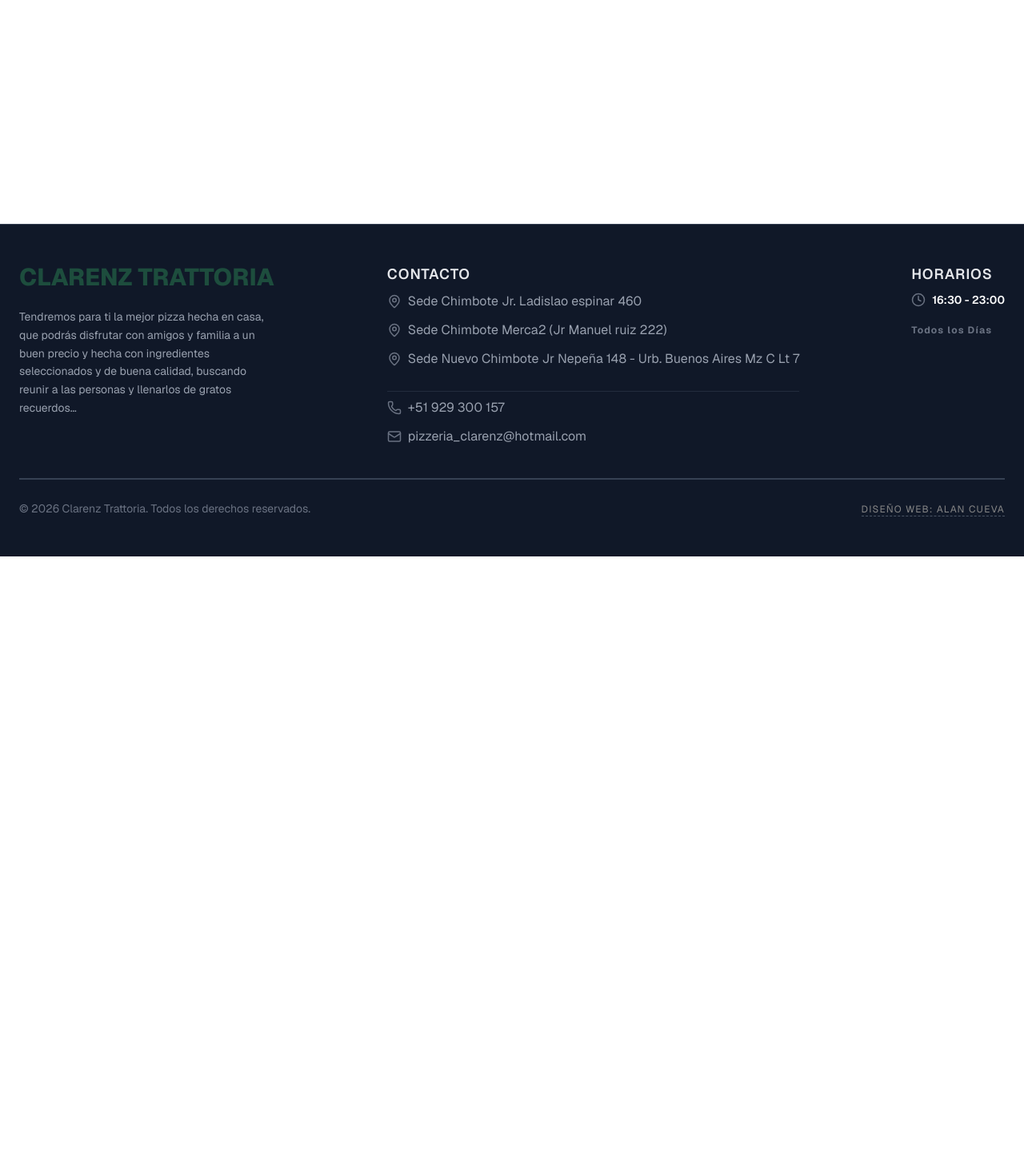
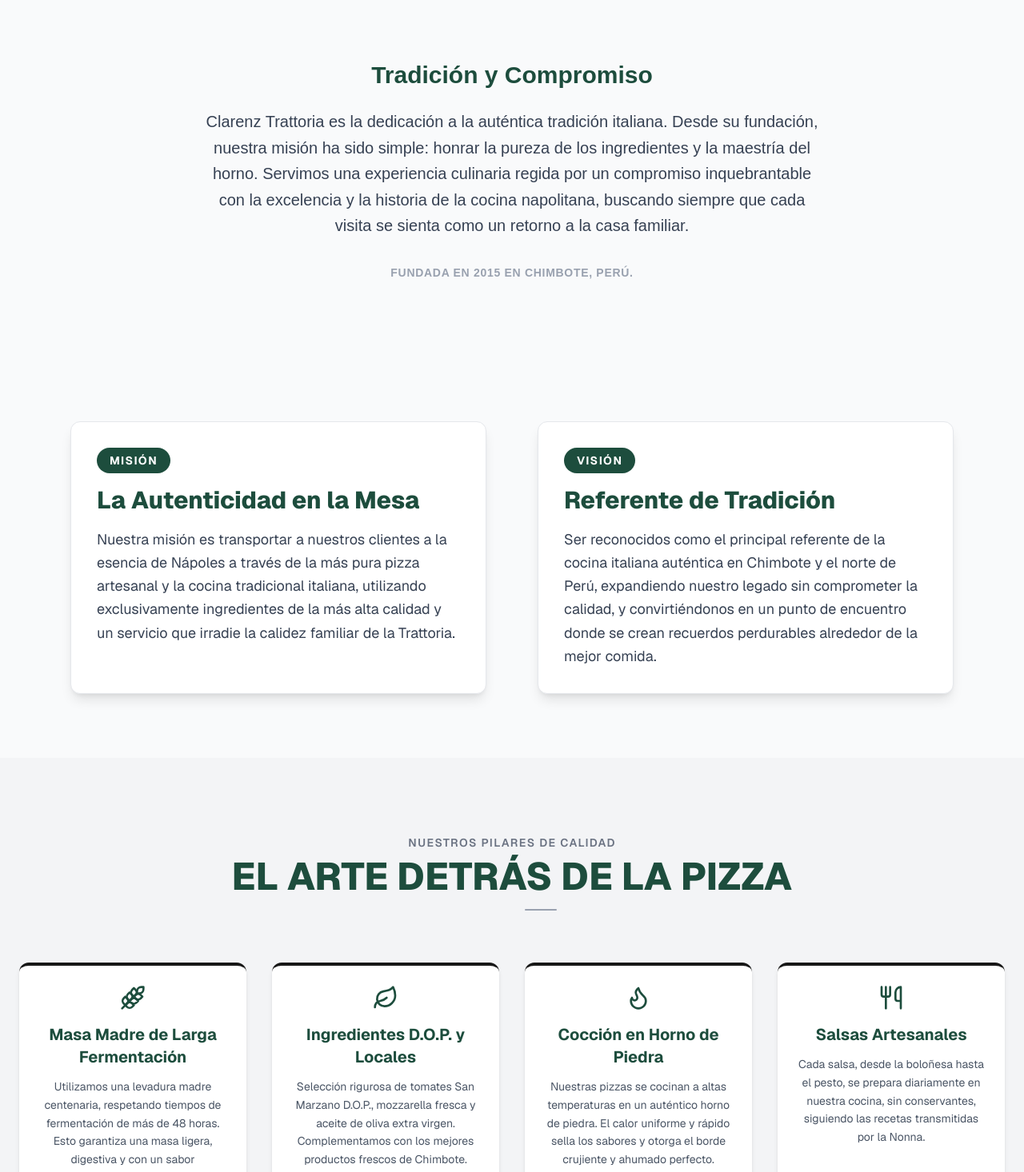
Before and after one commit to alancueva/clarenztrattoria, a Next.js app: page /page/nosotros in a window 1280 px wide. Before the commit this address had no page. Shown: the part 600-2066 px from the top of the page at 80% size. Before the commit the page ends 1296 px from the top, so only its background shows below. Built offline with nearby package versions, Linux system fonts and the light colour scheme.

Commit message:
seccion de nosotros

```diff
--- /dev/null
+++ b/src/app/page/nosotros/page.tsx
@@ -0,0 +1,17 @@
+import SectionHeader from "@/components/seccion/SectionHeader";
+import MissionVisionSection from "@/components/seccion/nosotros/MissionVisionSection"
+import IntroductionText from "@/components/seccion/nosotros/IntroductionText"
+import ArtisanProcessSection from "@/components/seccion/nosotros/ArtisanProcessSection";
+
+
+export default function Nosotros(){
+
+    return(
+        <>
+            <SectionHeader title="Nosotros" subtitle="" />
+            <IntroductionText/>
+            <MissionVisionSection/>
+            <ArtisanProcessSection/>
+        </>
+    );
+}
--- /dev/null
+++ b/src/components/seccion/nosotros/ArtisanProcessSection.tsx
@@ -0,0 +1,67 @@
+import { Leaf, Flame, Utensils, Wheat } from 'lucide-react';
+
+
+const PRIMARY_GREEN_TEXT = 'text-[#1D4D3D]';
+const BG_LIGHT_GRAY = 'bg-gray-100';
+
+
+export default function ArtisanProcessSection() {
+
+    const processItems = [
+        {
+            icon: <Wheat size={32} className={PRIMARY_GREEN_TEXT} />,
+            title: "Masa Madre de Larga Fermentación",
+            description: "Utilizamos una levadura madre centenaria, respetando tiempos de fermentación de más de 48 horas. Esto garantiza una masa ligera, digestiva y con un sabor incomparable.",
+        },
+        {
+            icon: <Leaf size={32} className={PRIMARY_GREEN_TEXT} />,
+            title: "Ingredientes D.O.P. y Locales",
+            description: "Selección rigurosa de tomates San Marzano D.O.P., mozzarella fresca y aceite de oliva extra virgen. Complementamos con los mejores productos frescos de Chimbote.",
+        },
+        {
+            icon: <Flame size={32} className={PRIMARY_GREEN_TEXT} />,
+            title: "Cocción en Horno de Piedra",
+            description: "Nuestras pizzas se cocinan a altas temperaturas en un auténtico horno de piedra. El calor uniforme y rápido sella los sabores y otorga el borde crujiente y ahumado perfecto.",
+        },
+        {
+            icon: <Utensils size={32} className={PRIMARY_GREEN_TEXT} />,
+            title: "Salsas Artesanales",
+            description: "Cada salsa, desde la boloñesa hasta el pesto, se prepara diariamente en nuestra cocina, sin conservantes, siguiendo las recetas transmitidas por la Nonna.",
+        },
+    ];
+
+    return (
+        <div className={`py-20 sm:py-24 ${BG_LIGHT_GRAY} font-sans`}>
+            <div className="max-w-7xl mx-auto px-6">
+
+                <div className="text-center mb-16">
+                    <h2 className="text-sm font-semibold tracking-widest uppercase text-gray-500 mb-2">
+                        Nuestros Pilares de Calidad
+                    </h2>
+                    <h1 className={`text-4xl md:text-5xl font-extrabold ${PRIMARY_GREEN_TEXT}`}>
+                        EL ARTE DETRÁS DE LA PIZZA
+                    </h1>
+                    <div className="mt-4 flex justify-center items-center space-x-2">
+                        <div className={`h-1 w-16 rounded-full`} style={{ backgroundColor: PRIMARY_GREEN_TEXT }}></div>
+                        <div className={`h-0.5 w-10 bg-gray-400 rounded-full`}></div>
+                    </div>
+                </div>
+
+                <div className="grid grid-cols-1 md:grid-cols-2 lg:grid-cols-4 gap-8">
+                    {processItems.map((item, index) => (
+                        <div key={index} className="p-6 bg-white rounded-xl shadow-md text-center hover:shadow-xl transition-shadow duration-300 border-t-4" style={{ borderColor: PRIMARY_GREEN_TEXT }}>
+                            <div className="flex justify-center mb-4">{item.icon}</div>
+                            <h3 className={`text-xl font-bold ${PRIMARY_GREEN_TEXT} mb-3`}>
+                                {item.title}
+                            </h3>
+                            <p className="text-gray-600 text-sm leading-relaxed">
+                                {item.description}
+                            </p>
+                        </div>
+                    ))}
+                </div>
+
+            </div>
+        </div>
+    );
+}
--- /dev/null
+++ b/src/components/seccion/nosotros/IntroductionText.tsx
@@ -0,0 +1,28 @@
+const PRIMARY_GREEN = 'text-[#1D4D3D]';
+
+export default function IntroductionText() {
+
+    return (
+        <div className="py-20 sm:py-24 bg-gray-50">
+            <div className="max-w-4xl mx-auto px-6 text-center">
+
+                <h2 className={`text-3xl font-bold ${PRIMARY_GREEN} mb-6`}>
+                    Tradición y Compromiso
+                </h2>
+
+                <p className="mt-4 text-lg md:text-xl text-gray-700 leading-relaxed max-w-3xl mx-auto">
+                    Clarenz Trattoria es la dedicación a la auténtica tradición italiana.
+                    Desde su fundación, nuestra misión ha sido simple: honrar la pureza de los ingredientes
+                    y la maestría del horno. Servimos una experiencia culinaria regida por un compromiso
+                    inquebrantable con la excelencia y la historia de la cocina napolitana, buscando
+                    siempre que cada visita se sienta como un retorno a la casa familiar.
+                </p>
+
+                <p className="mt-8 text-sm font-semibold tracking-wider uppercase text-gray-400">
+                    Fundada en 2015 en Chimbote, Perú.
+                </p>
+
+            </div>
+        </div>
+    );
+}
--- /dev/null
+++ b/src/components/seccion/nosotros/MissionVisionSection.tsx
@@ -0,0 +1,50 @@
+
+const PRIMARY_GREEN_BG = 'bg-[#1D4D3D]';
+const PRIMARY_GREEN_TEXT = 'text-[#1D4D3D]';
+
+
+export default function MissionVisionSection() {
+    return (
+        <div className="py-16 sm:py-20 bg-gray-50 font-sans">
+            <div className="max-w-6xl mx-auto px-6">
+
+                <div className="grid grid-cols-1 md:grid-cols-2 gap-10 md:gap-16">
+
+                    {/* Bloque: Misión */}
+                    <div className="p-8 border border-gray-200 rounded-xl shadow-lg bg-white text-center md:text-left">
+                        <div className={`inline-block ${PRIMARY_GREEN_BG} text-white px-4 py-1.5 text-sm font-bold uppercase tracking-widest rounded-full mb-4`}>
+                            Misión
+                        </div>
+                        <h3 className={`text-3xl font-extrabold ${PRIMARY_GREEN_TEXT} mb-4`}>
+                            La Autenticidad en la Mesa
+                        </h3>
+                        <p className="text-gray-700 text-lg leading-relaxed">
+                            Nuestra misión es transportar a nuestros clientes a la esencia de Nápoles a través
+                            de la más pura pizza artesanal y la cocina tradicional italiana, utilizando
+                            exclusivamente ingredientes de la más alta calidad y un servicio que irradie
+                            la calidez familiar de la Trattoria.
+                        </p>
+                    </div>
+
+                    {/* Bloque: Visión */}
+                    <div className="p-8 border border-gray-200 rounded-xl shadow-lg bg-white text-center md:text-left">
+                        <div className={`inline-block ${PRIMARY_GREEN_BG} text-white px-4 py-1.5 text-sm font-bold uppercase tracking-widest rounded-full mb-4`}>
+                            Visión
+                        </div>
+                        <h3 className={`text-3xl font-extrabold ${PRIMARY_GREEN_TEXT} mb-4`}>
+                            Referente de Tradición
+                        </h3>
+                        <p className="text-gray-700 text-lg leading-relaxed">
+                            Ser reconocidos como el principal referente de la cocina italiana auténtica en Chimbote
+                            y el norte de Perú, expandiendo nuestro legado sin comprometer la calidad,
+                            y convirtiéndonos en un punto de encuentro donde se crean recuerdos perdurables
+                            alrededor de la mejor comida.
+                        </p>
+                    </div>
+
+                </div>
+
+            </div>
+        </div>
+    );
+}
```
